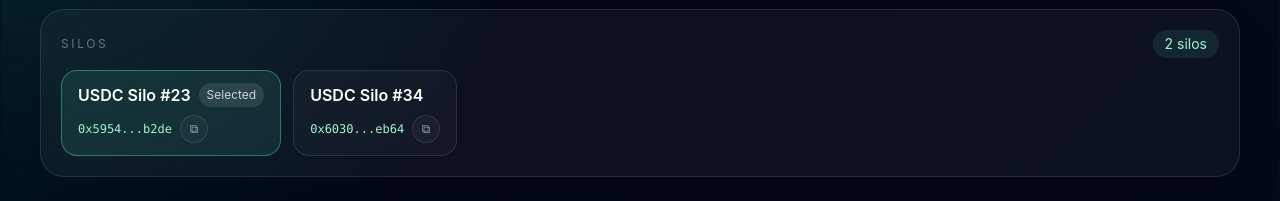
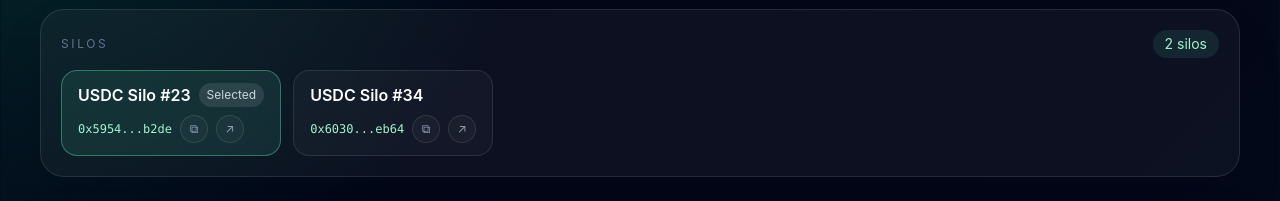
Before and after one commit to silo-finance/lenders-snapshot, a React (Vite) app: page / in a window 1280 px wide. Shown: the part 194-395 px from the top of the page. Built offline with nearby package versions, Linux system fonts and the light colour scheme.

Commit message:
Add silo deep-link icon to silo selector cards
Co-authored-by: DZariusz <DZariusz@users.noreply.github.com>

```diff
--- a/src/App.tsx
+++ b/src/App.tsx
@@ -1,6 +1,6 @@
 import { useState, type ReactNode } from "react";
 import packageJson from "../package.json";
-import { explorerHomePath, parseSiloPathFromUrl } from "./routing";
+import { buildSiloPath, explorerHomePath, parseSiloPathFromUrl } from "./routing";
 import {
   type ChainSnapshot,
   type DirectLender,
@@ -272,7 +272,29 @@ function CopyAddressButton({ address }: { address: string }) {
   );
 }
 
-function AddressLink({ chain, address }: { chain: string; address: string }) {
+function SiloPageLinkButton({ chain, address }: { chain: string; address: string }) {
+  return (
+    <a
+      className="inline-flex h-7 w-7 items-center justify-center rounded-full border border-white/10 bg-white/[0.03] text-xs text-slate-400 transition hover:border-emerald-300/40 hover:text-emerald-200"
+      href={buildSiloPath(chain, address)}
+      title="Open silo-only page"
+      onClick={(event) => event.stopPropagation()}
+    >
+      <span aria-hidden="true">↗</span>
+      <span className="sr-only">Open silo-only page</span>
+    </a>
+  );
+}
+
+function AddressLink({
+  chain,
+  address,
+  showSiloPageLink = false,
+}: {
+  chain: string;
+  address: string;
+  showSiloPageLink?: boolean;
+}) {
   return (
     <span className="inline-flex min-w-0 items-center gap-2">
       <a
@@ -286,6 +308,7 @@ function AddressLink({ chain, address }: { chain: string; address: string }) {
         {shortAddress(address)}
       </a>
       <CopyAddressButton address={address} />
+      {showSiloPageLink ? <SiloPageLinkButton address={address} chain={chain} /> : null}
     </span>
   );
 }
@@ -1437,7 +1460,7 @@ function ExplorerView() {
                           ) : null}
                         </div>
                         <div className="mt-2 flex flex-wrap items-center gap-x-4 gap-y-1 text-xs text-slate-400">
-                          <AddressLink address={silo.address} chain={selectedChain.chain} />
+                          <AddressLink address={silo.address} chain={selectedChain.chain} showSiloPageLink />
                         </div>
                       </div>
                     ))
```
